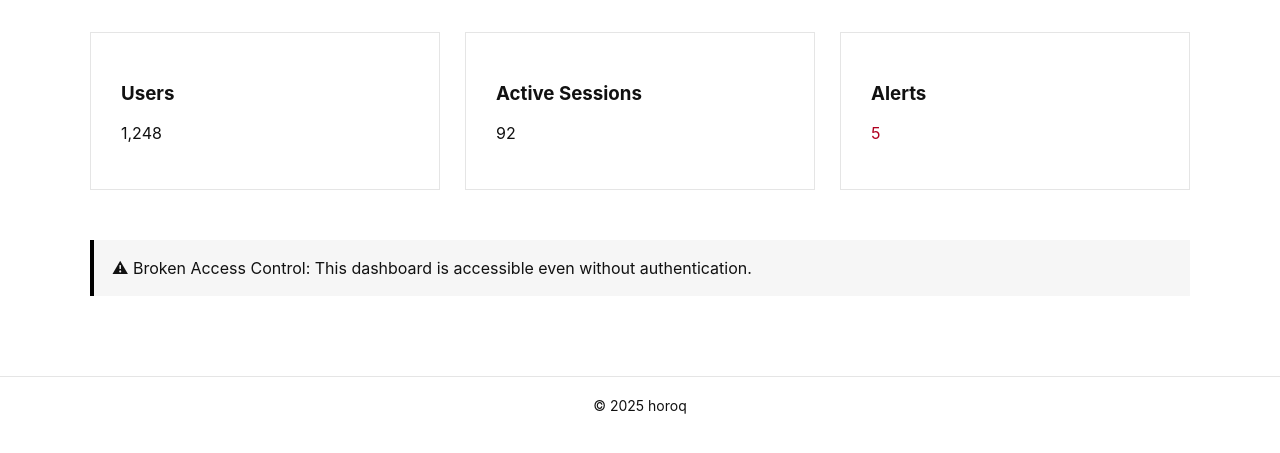
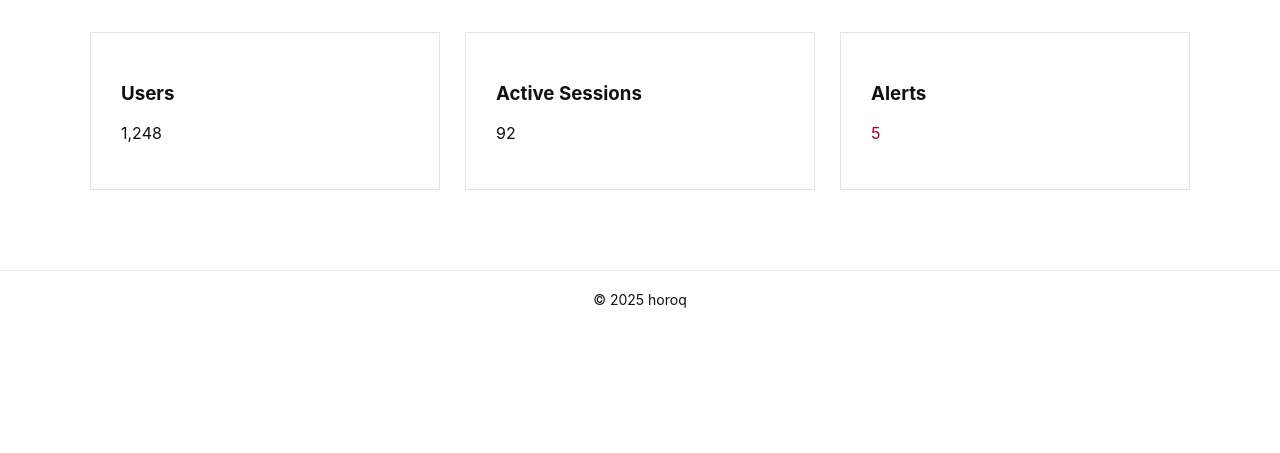
Before and after one commit to muhamedfarish/bac, a Flask app: page /dashboard in a window 1280 px wide. Shown: the part 253-706 px from the top of the page. Run offline with Flask 3, Linux system fonts and the light colour scheme.

Commit message:
Update dashboard.htm

```diff
--- a/templates/dashboard.html
+++ b/templates/dashboard.html
@@ -19,10 +19,6 @@
             <p class="alert">5</p>
         </div>
     </div>
-
-    <div class="warning">
-        ⚠ Broken Access Control: This dashboard is accessible even without authentication.
-    </div>
 </section>
 
 {% endblock %}
```
